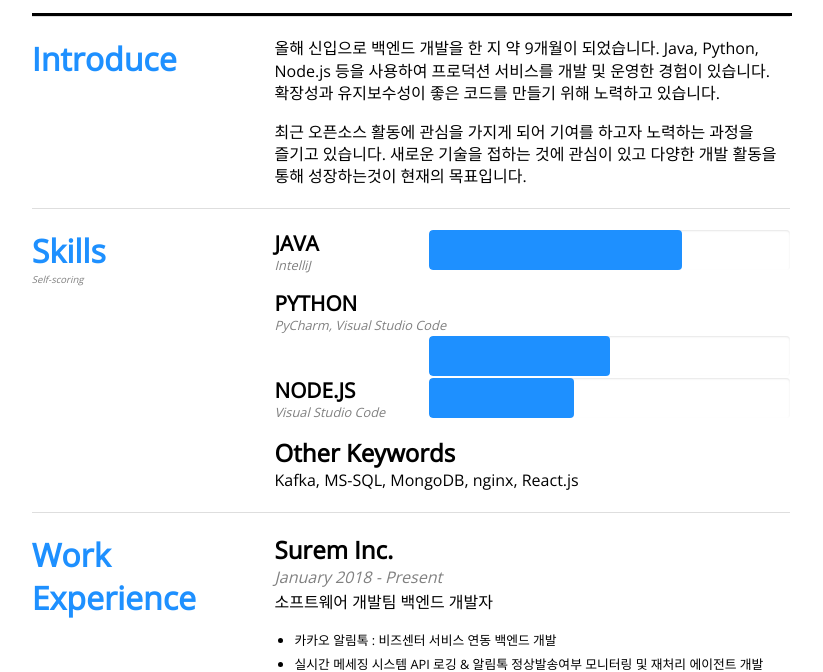
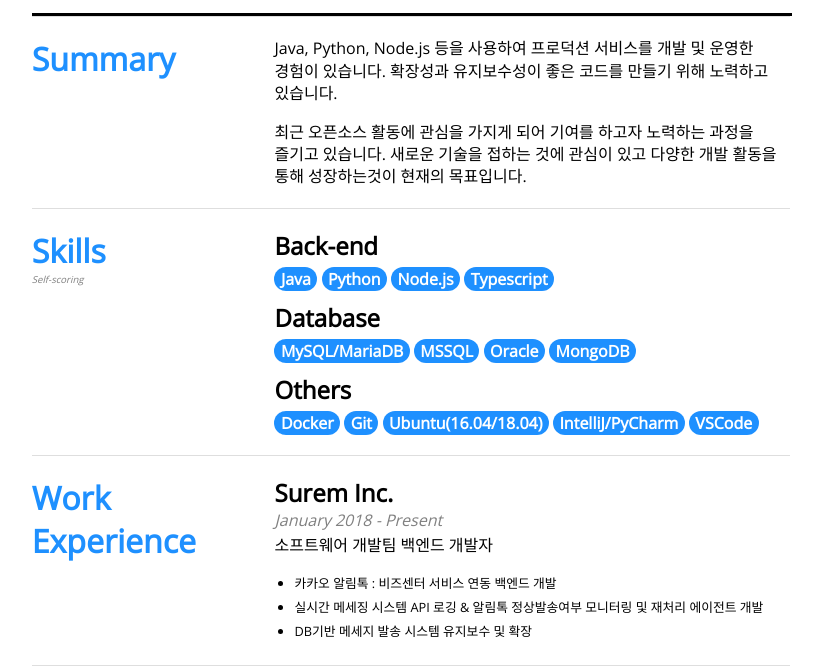
Before and after one commit to Fleta/Fleta.github.io, a plain HTML site: page index.html in a window 1280 px wide. Shown: the part 135-807 px from the top of the page, without its empty margins (229-1052 px from the left). Drawn offline with nearby package versions, Linux system fonts and the light colour scheme.

Commit message:
add: css for block and remove bar-graph for skill

```diff
--- a/index.html
+++ b/index.html
@@ -26,10 +26,10 @@
             <section>
                 <article>
                     <div class="sectionTitle">
-                        <h1>Introduce</h1>
+                        <h1>Summary</h1>
                     </div>
                     <div class="sectionContent">
-                        <p>올해 신입으로 백엔드 개발을 한 지 약 9개월이 되었습니다. Java, Python, Node.js 등을 사용하여 프로덕션 서비스를 개발 및 운영한 경험이 있습니다. 확장성과 유지보수성이 좋은 코드를 만들기 위해 노력하고 있습니다.</p>
+                        <p>Java, Python, Node.js 등을 사용하여 프로덕션 서비스를 개발 및 운영한 경험이 있습니다. 확장성과 유지보수성이 좋은 코드를 만들기 위해 노력하고 있습니다.</p>
                         <p class="lastline">최근 오픈소스 활동에 관심을 가지게 되어 기여를 하고자 노력하는 과정을 즐기고 있습니다. 새로운 기술을 접하는 것에 관심이 있고 다양한 개발 활동을 통해 성장하는것이 현재의 목표입니다.</p>
                     </div>
                 </article>
@@ -42,39 +42,29 @@
                         <p class="title-description">Self-scoring</p>
                     </div>
                     <div class="sectionContent">
-                        <div class="skill">
-                            <div class="skillTitle">
-                                <h2>java</h2>
-                                <p>IntelliJ</p>
-                            </div>
-                            <div class="skillbar-border">
-                                <div class="skillbar-gauge" style="width:70%"></div>
-                            </div>
+                        <div id="keywords">
+                            <h2 style="margin-bottom: 5px">Back-end</h2>
+                            <span class="block">Java</span>
+                            <span class="block">Python</span>
+                            <span class="block">Node.js</span>
+                            <span class="block">Typescript</span>
                         </div>
-                        <div class="clear"></div>
-                        <div class="skill">
-                            <div class="skillTitle">
-                                <h2>python</h2>
-                                <p>PyCharm, Visual Studio Code</p>
-                            </div>
-                            <div class="skillbar-border">
-                                <div class="skillbar-gauge" style="width:50%"></div>
-                            </div>
+                        <div class="clear" style="margin-bottom:10px"></div>
+                        <div id="keywords">
+                            <h2 style="margin-bottom: 5px">Database</h2>
+                            <span class="block">MySQL/MariaDB</span>
+                            <span class="block">MSSQL</span>
+                            <span class="block">Oracle</span>
+                            <span class="block">MongoDB</span>
                         </div>
-                        <div class="clear"></div>
-                        <div class="skill">
-                            <div class="skillTitle">
-                                <h2>node.js</h2>
-                                <p>Visual Studio Code</p>
-                            </div>
-                            <div class="skillbar-border">
-                                <div class="skillbar-gauge" style="width:40%"></div>
-                            </div>
-                        </div>
-                        <div class="clear"></div>
+                        <div class="clear" style="margin-bottom:10px"></div>
                         <div id="keywords">
-                            <h2>Other Keywords</h2>
-                            <p class="lastline">Kafka, MS-SQL, MongoDB, nginx, React.js</p>
+                            <h2 style="margin-bottom: 5px">Others</h2>
+                            <span class="block">Docker</span>
+                            <span class="block">Git</span>
+                            <span class="block">Ubuntu(16.04/18.04)</span>
+                            <span class="block">IntelliJ/PyCharm</span>
+                            <span class="block">VSCode</span>
                         </div>
                     </div>
                 </article>
--- a/style.css
+++ b/style.css
@@ -158,6 +158,20 @@ section {
     border-radius: 4px;
 }
 
+.block {
+    font-weight: 700;
+    line-height: 1;
+    text-align: center;
+    vertical-align: baseline;
+    padding: .25em .4em;
+    display: inline-block;
+    box-sizing: border-box;
+    /* font-size: 75%; */
+    border-radius: 5rem;
+    background-color: #1e90ff;
+    color: white;
+}
+
 .inline {
     display: inline-block;
 }
```
